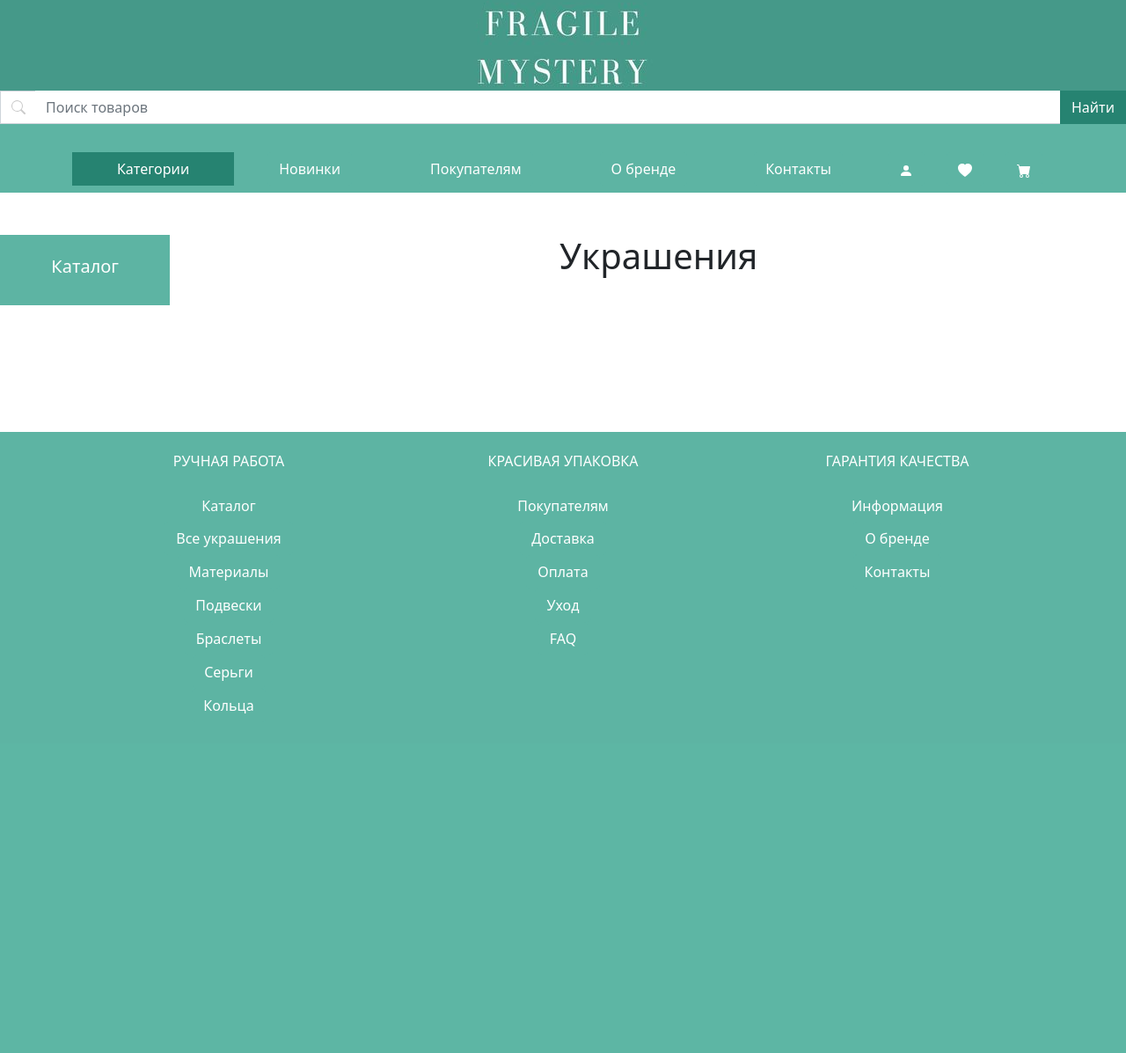
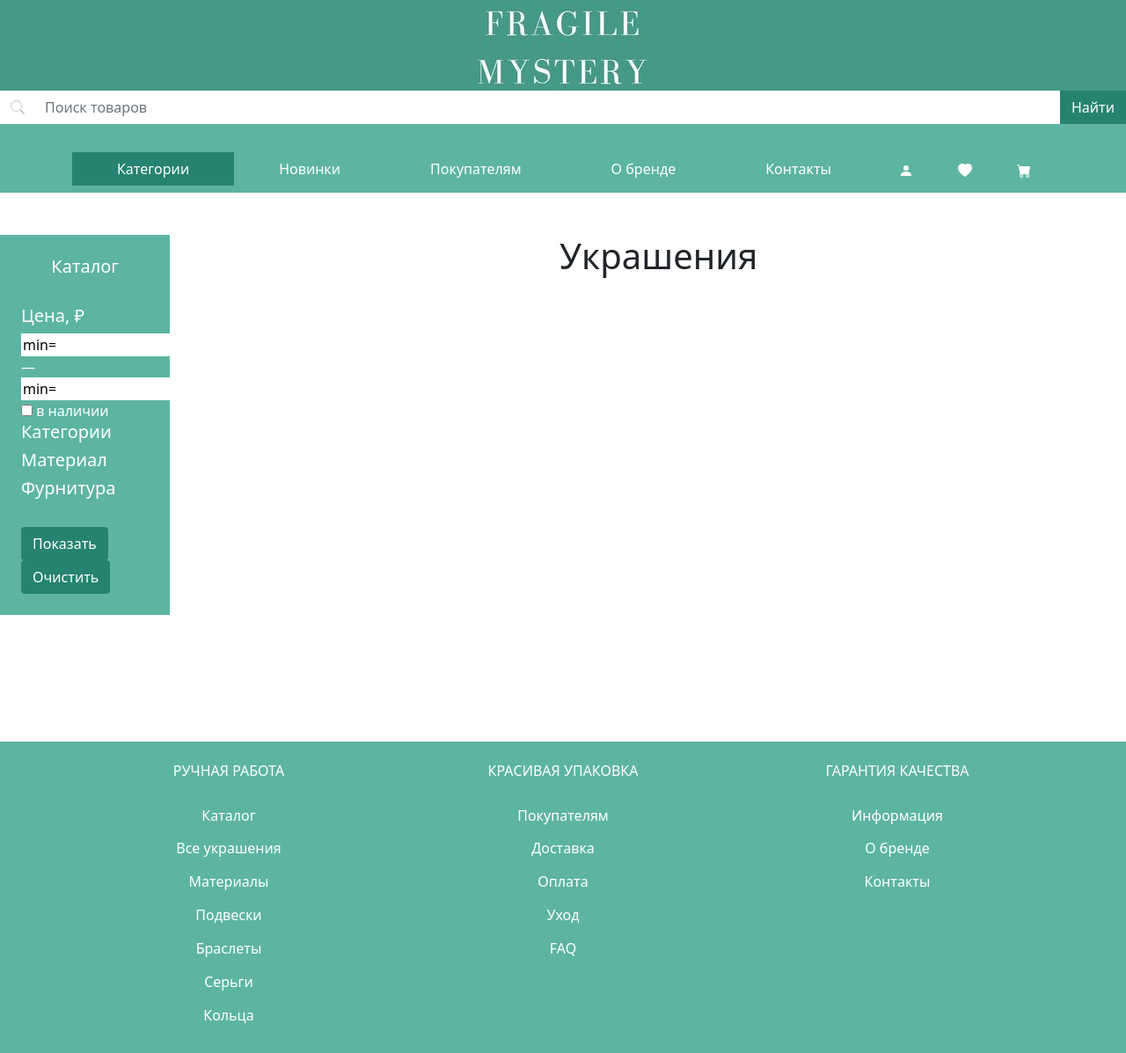
Before and after one commit to Daniil-Solo/Jewelry-Shop-on-Django, a Django app: page /catalog/ in a window 1280 px wide. Shown: the whole page at 88% size. Before the commit the page ends 811 px from the top, so only its background shows below. Run offline with Django 4.2, Linux system fonts and the light colour scheme; data that the repository does not hold is empty.

Commit message:
add filter for catalog

```diff
--- a/jewshop/core/static/core/css/styles.css
+++ b/jewshop/core/static/core/css/styles.css
@@ -33,16 +33,14 @@
 #search_icon{
     background: white;
     fill: #CBCBCB;
-    border-right: 0;
+    border: 0;
     border-radius: 0;
 }
 a>svg:hover{
     fill: #268371;
 }
 #search_input{
-    border-left: 0;
-    border-bot: 0;
-    border-top: 0;
+    border: 0;
 }
 #search_btn{
     border-radius: 0;
@@ -59,3 +57,7 @@ a>svg:hover{
 .btn-collapse:hover{
     background-color: #459989;
 }
+
+.input_price{
+    border: 0;
+}
--- a/jewshop/core/templates/core/jewelry_catalog.html
+++ b/jewshop/core/templates/core/jewelry_catalog.html
@@ -7,9 +7,58 @@
     <div class="row">
         <br>
         <div class="col-lg-2 ">
-            <div class="pretty-green">
+            <div class="container pretty-green">
                 <br><h5 class="text-center">Каталог</h5><br>
-
+                <form action="" enctype="application/x-www-form-urlencoded" method="get">
+                    <div>
+                        <h5>Цена, ₽</h5>
+                        <input name="min_price" class="input_price" value={{min_price|floatformat:"0"}} min={{min_price|floatformat:"0"}} max={{max_price|floatformat:"0"}} type="number">
+                        —
+                        <input name="max_price" class="input_price" value={{max_price|floatformat:"0"}} min={{min_price|floatformat:"0"}} max={{max_price|floatformat:"0"}} type="number">
+                    </div>
+                    <div>
+                        <input name="in_stock" type="checkbox" value="1"> в наличии
+                    </div>
+                    <div>
+                        <h5>Категории</h5>
+                        <div class="__select">
+                            <div class="__select__content">
+                                {% for cat in categories %}
+                                <input class="__select__input" type="checkbox" name="category" value="{{cat.slug}}">
+                                {{cat.title}}<br>
+                                {% endfor %}
+                            </div>
+                        </div>
+                    </div>
+                    <div>
+                        <h5>Материал</h5>
+                        <div class="__select">
+                            <div class="__select__content">
+                                {% for material in materials %}
+                                <input class="__select__input" type="checkbox" name="material" value="{{material.slug}}">
+                                {{material.title}}<br>
+                                {% endfor %}
+                            </div>
+                        </div>
+                    </div>
+                    <div>
+                        <h5>Фурнитура</h5>
+                        <div class="__select">
+                            <div class="__select__content">
+                                {% for metal in metals %}
+                                <input class="__select__input" type="checkbox" name="metal" value="{{metal.slug}}">
+                                {{metal.title}}<br>
+                                {% endfor %}
+                            </div>
+                        </div>
+                    </div>
+                    <br>
+                    <div>
+                         <button class="btn btn-underline without_box dark-green" type="submit">Показать</button>
+                         <button class="btn btn-underline without_box dark-green" type="reset">Очистить</button>
+                    </div>
+                    <br>
+                </form>
             </div>
         </div>
         <div class="col-lg-10">
--- a/jewshop/core/views.py
+++ b/jewshop/core/views.py
@@ -2,6 +2,7 @@ from django.shortcuts import render
 from django.views.generic import ListView, DetailView
 from .models import *
 from .utils import *
+from django.db.models import Min, Max
 
 
 class JewelryCatalog(MenuMixin, ListView):
@@ -12,6 +13,12 @@ class JewelryCatalog(MenuMixin, ListView):
     def get_context_data(self, *args, object_list=None, **kwargs):
         context = super().get_context_data(**kwargs)
         menu_context = self.get_menu_context_data(title="Каталог")
+        prices = Jewelry.objects.aggregate(min=Min("price"), max=Max("price"))
+        context["min_price"] = prices.get("min")
+        context["max_price"] = prices.get("max")
+        context["categories"] = Category.objects.values("title", "slug")
+        context["metals"] = Metal.objects.values("title", "slug")
+        context["materials"] = Material.objects.values("title", "slug")
         return {**context, **menu_context}
 
     def get_queryset(self):
@@ -21,15 +28,15 @@ class JewelryCatalog(MenuMixin, ListView):
         filters = self.request.GET.dict()
         if filters:
             if filters.get("category"):
-                params = filters["category"].split(",")
+                params = self.request.GET.getlist('category')
                 print(params)
                 jewelries = jewelries.filter(jew_cat__slug__in=params)
             if filters.get("metal"):
-                params = filters["metal"].split(",")
+                params = self.request.GET.getlist('metal')
                 jewelries = jewelries.filter(metal_cat__slug__in=params)
                 print(params)
             if filters.get("material"):
-                params = filters["material"].split(",")
+                params = self.request.GET.getlist('material')
                 jewelries = jewelries.filter(material_cats__slug__in=params)
                 print(params)
             if filters.get("min_price"):
```
